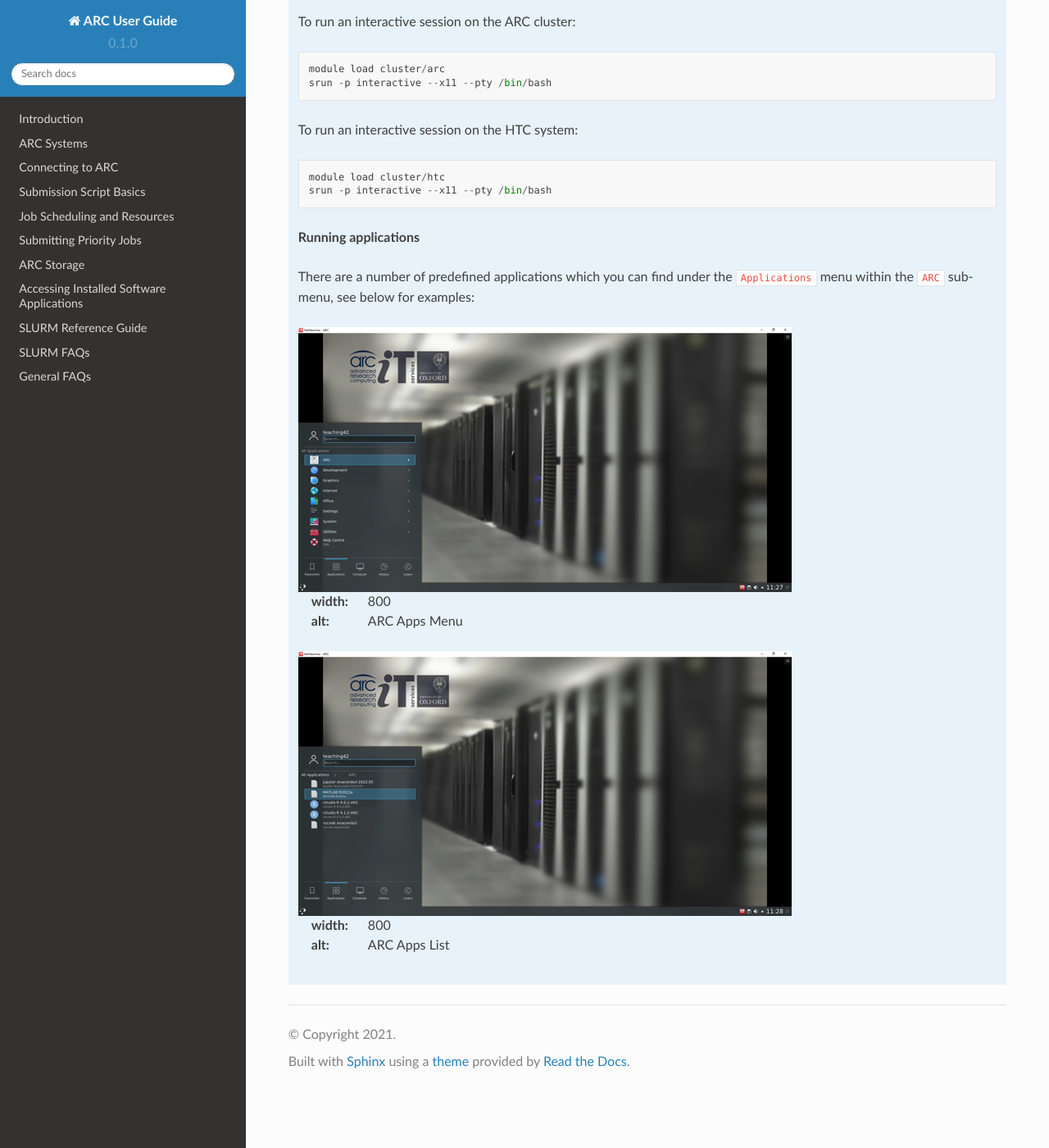
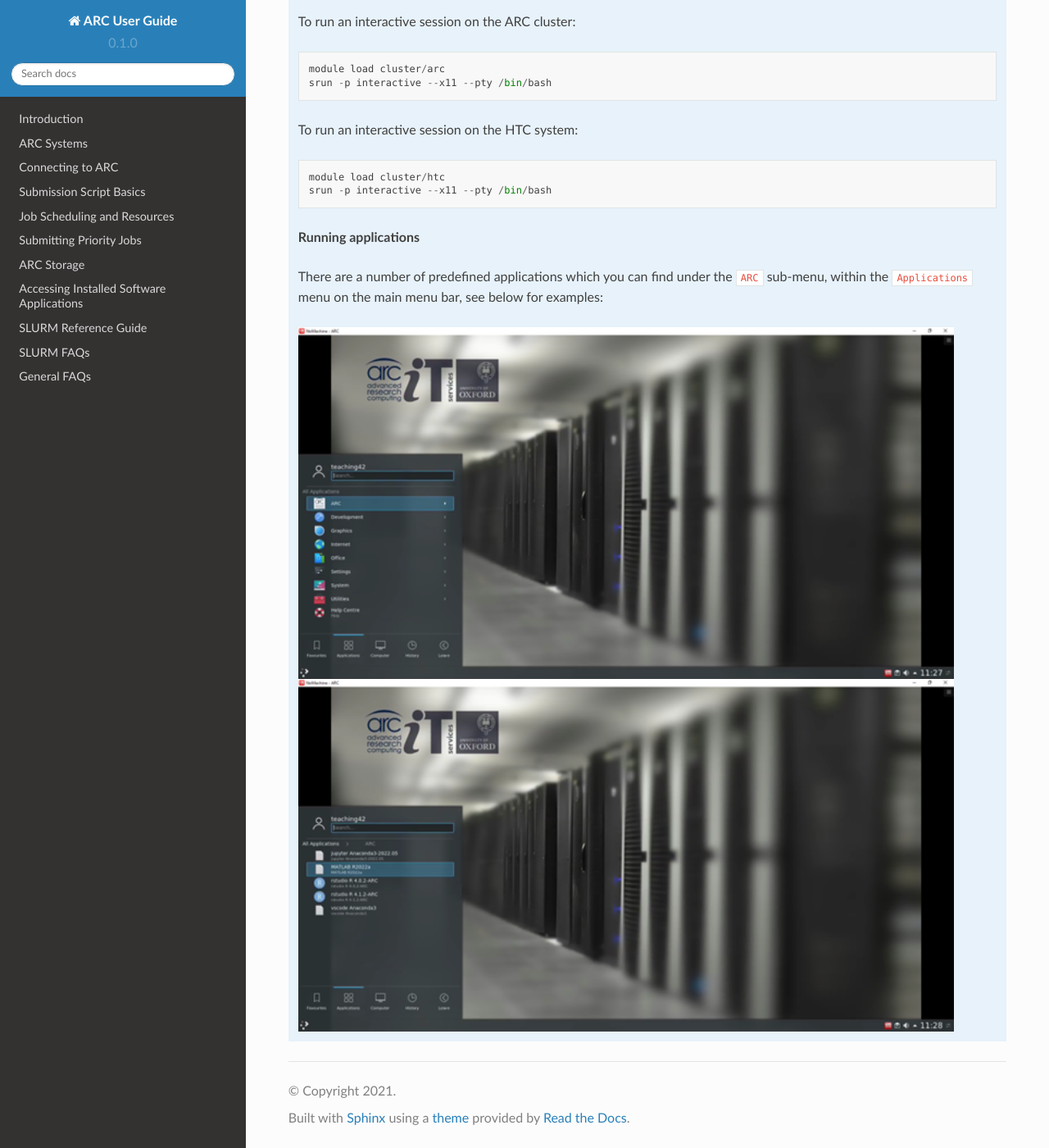
Before and after one commit to tina-friedrich/arc-user-guide, a Sphinx documentation site: the page built from docs/source/arc-gfx-interactive.rst, in a window 1280 px wide and 1400 px high, scrolled down 2027 px. Shown: the whole window at 82% size. Built offline with Sphinx 7.4.7 and the Read the Docs theme 2.0.0, drawn with Linux system fonts in a browser that asks for light colours.

Commit message:
Update arc-gfx-interactive.rst

```diff
--- a/docs/source/arc-gfx-interactive.rst
+++ b/docs/source/arc-gfx-interactive.rst
@@ -54,12 +54,12 @@ You can use the menu bar at the bottom of the window to access applications or,
 
   **Running applications**
 
-  There are a number of predefined applications which you can find under the ``Applications`` menu within the ``ARC`` sub-menu, see below for examples:
+  There are a number of predefined applications which you can find under the ``ARC`` sub-menu, within the ``Applications`` menu on the main menu bar, see below for examples:
 
   .. image:: images/arc-apps1.png
-  :width: 800
-  :alt: ARC Apps Menu
+    :width: 800
+    :alt: ARC Apps Menu
 
   .. image:: images/arc-apps2.png
-  :width: 800
-  :alt: ARC Apps List
+    :width: 800
+    :alt: ARC Apps List
```
